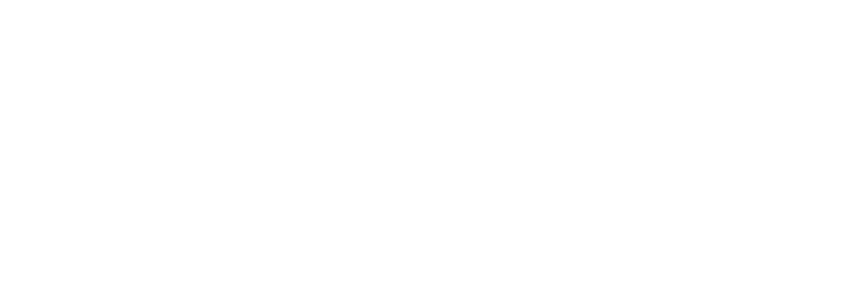
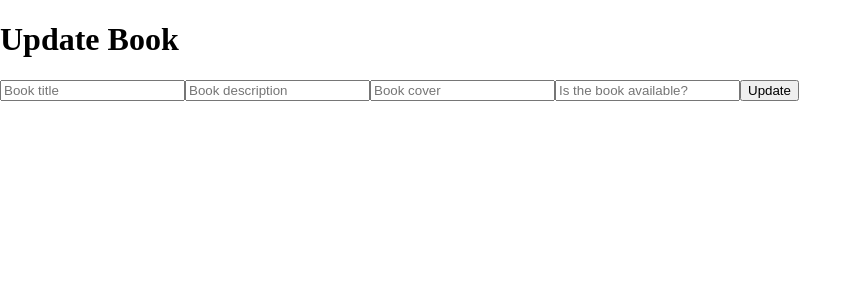
Before and after one commit to 2Kelvin/bookshelf, a React (Create React App) app in the folder frontend/: page /update/1 in a window 1280 px wide. Before the commit this address had no page. Shown: the top 300 px of the page, without its empty margins (0-862 px from the left). Built offline with nearby package versions, Linux system fonts and the light colour scheme; the HTML template or start-up script is replaced by a standard one.

Commit message:
implement updating a book

```diff
--- a/frontend/src/App.js
+++ b/frontend/src/App.js
@@ -11,7 +11,7 @@
         <Routes>
           <Route path='/' element={<Books />} />
           <Route path='/add' element={<Add />} />
-          <Route path='/update' element={<Update />} />
+          <Route path='/update/:bookId' element={<Update />} />
         </Routes>
       </BrowserRouter>
     </div>
--- a/frontend/src/pages/Books.js
+++ b/frontend/src/pages/Books.js
@@ -43,7 +43,9 @@
                             <h2>{book.title}</h2>
                             <p>{book.description}</p>
                             <span>{book.isAvailable}</span>
-                            <button>Update</button>
+                            <button>
+                                <Link to={`/update/${book.id}`}>Update</Link>
+                            </button>
                             <button onClick={() => handleDeleteBook(book.id)}>
                                 Delete
                             </button>
--- a/frontend/src/pages/Update.js
+++ b/frontend/src/pages/Update.js
@@ -1,7 +1,69 @@
+import axios from 'axios';
+import { useState } from 'react';
+import { useNavigate, useLocation } from 'react-router-dom';
+
 export default function Update() {
+    const [newBook, setNewBook] = useState({
+        title: '',
+        description: '',
+        cover: '',
+        isAvailable: '',
+    });
+
+    const navigate = useNavigate();
+    const location = useLocation();
+    const bookId = location.pathname.split('/')[2];
+
+    // setting all input values into state
+    function handleInputChange(e) {
+        setNewBook((prev) => ({
+            ...prev,
+            [e.target.name]: e.target.value,
+        }));
+    }
+
+    async function handleUpdateBook(e) {
+        e.preventDefault();
+
+        try {
+            // using axios to update the book in the db
+            await axios.put(`http://localhost:8800/books/${bookId}`, newBook);
+            // once the book is updated, go to home page
+            navigate('/');
+        } catch (err) {
+            console.error(err);
+        }
+    }
+
     return (
-        <div>
-            Update
+        <div className='addBookForm'>
+            <h1>Update Book</h1>
+            <input
+                type='text'
+                placeholder='Book title'
+                name='title'
+                onChange={handleInputChange}
+            />
+            <input
+                type='text'
+                placeholder='Book description'
+                name='description'
+                onChange={handleInputChange}
+            />
+            <input
+                type='text'
+                placeholder='Book cover'
+                name='cover'
+                onChange={handleInputChange}
+            />
+            <input
+                type='text'
+                placeholder='Is the book available?'
+                name='isAvailable'
+                onChange={handleInputChange}
+            />
+
+            <button onClick={handleUpdateBook}>Update</button>
         </div>
     );
 }
```
Also changed, not shown: 1 other file (tests, documents, lock files or other folders).
